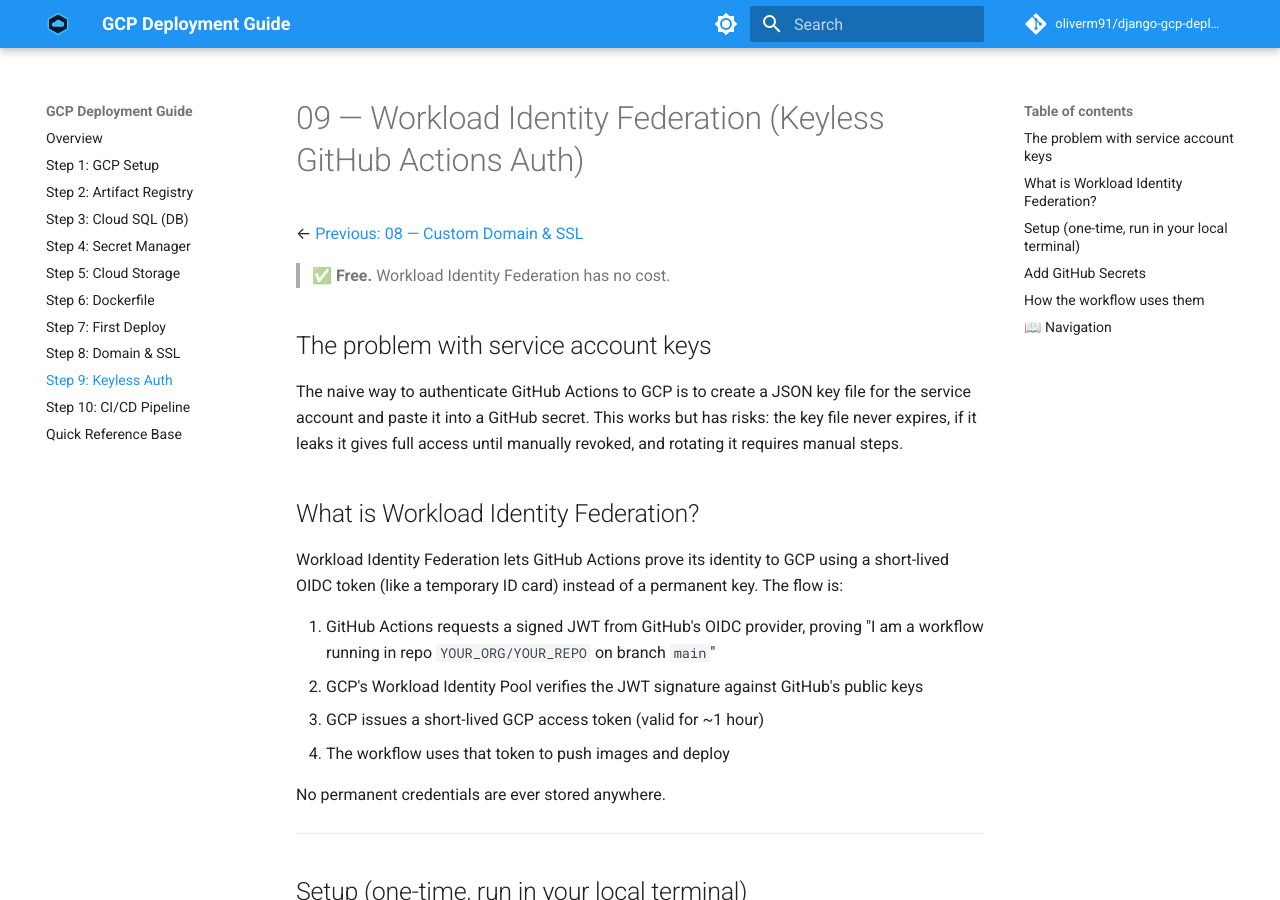
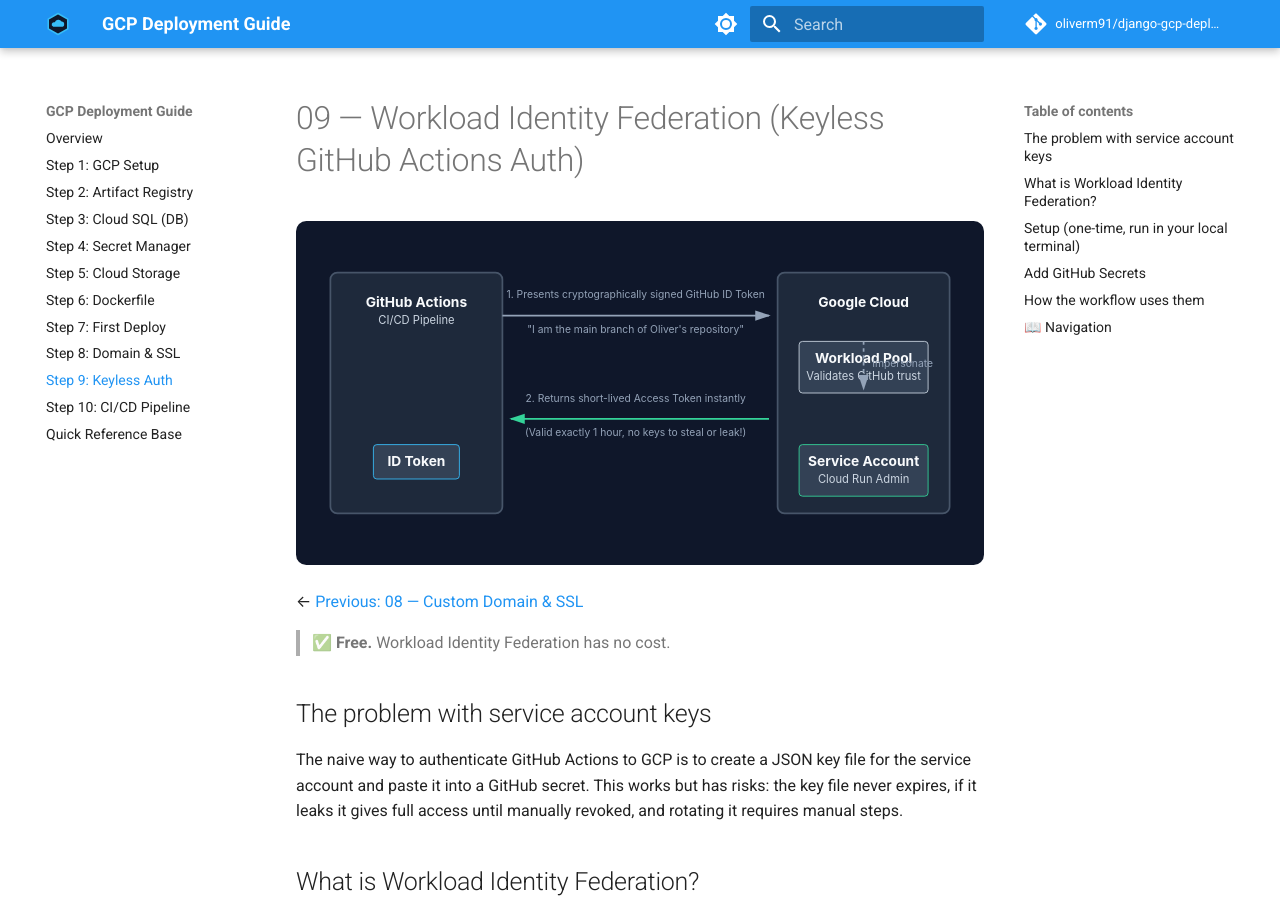
Before and after one commit to oliverm91/django-gcp-deployment-guide, an MkDocs documentation site: the page built from docs/09_workload_identity.md, in a window 1280 px wide and 900 px high. Built offline with MkDocs 1.6.1 and Material for MkDocs 9.7.7, drawn with Linux system fonts in a browser that asks for light colours; comment, search, counter and statistics services are not loaded.

Commit message:
feat: add conceptual SVG maps for WIF and Runtime Architecture

```diff
--- a/docs/09_workload_identity.md
+++ b/docs/09_workload_identity.md
@@ -3,6 +3,8 @@
 image: assets/social-banner.png
 ---
 # 09 — Workload Identity Federation (Keyless GitHub Actions Auth)
+
+![Workload Identity Concept Map](assets/diagram-wif.svg)
 
 ← [Previous: 08 — Custom Domain & SSL](08_domain_ssl.md)
 
```
Also changed, not shown: docs/07_first_deploy.md (+2 -0 lines), docs/assets/diagram-runtime.svg (added), docs/assets/diagram-wif.svg (added).
